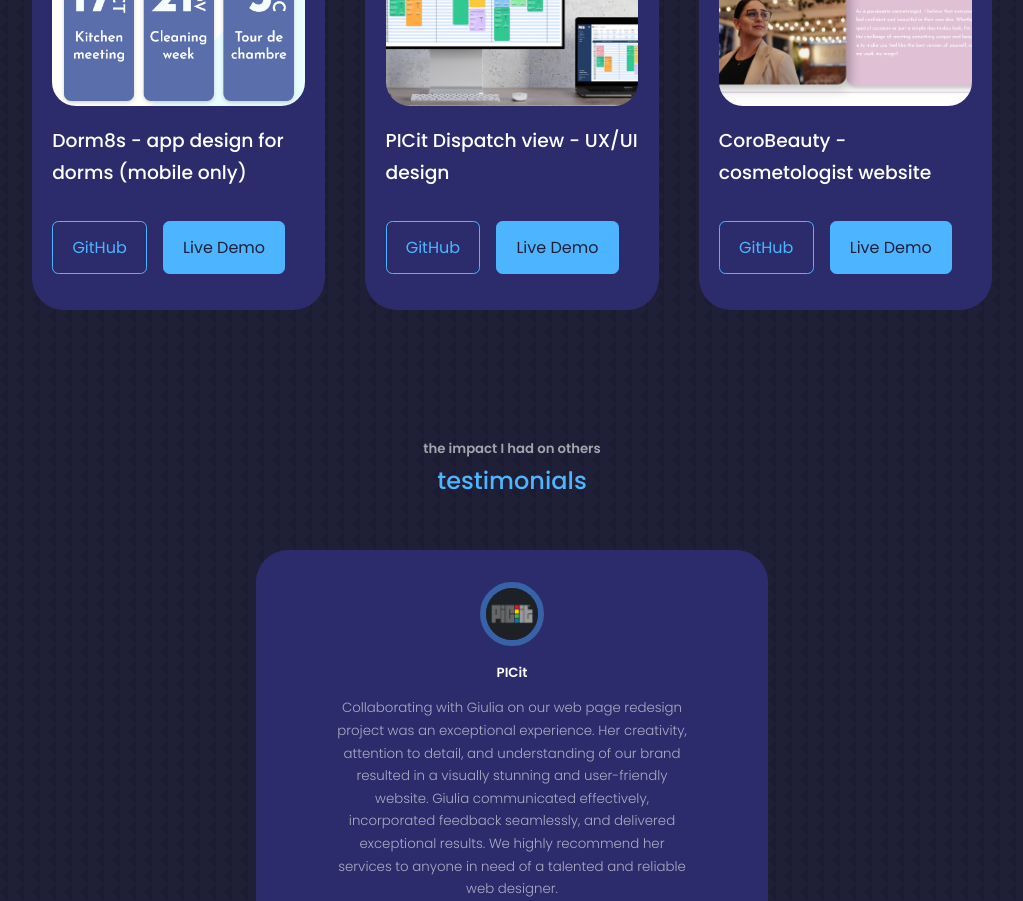
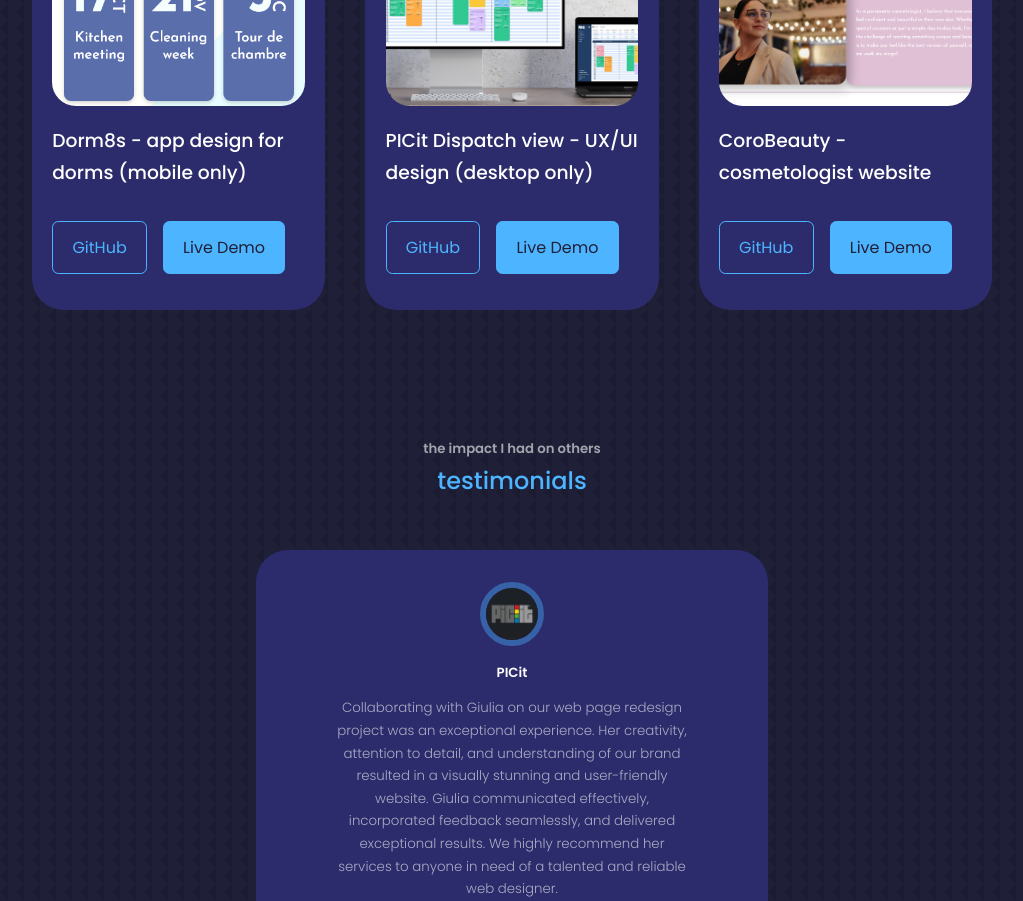
Before and after one commit to GiuliaIvan/portfolio-updatedVersion, a React (Create React App) app: page / in a window 1280 px wide. Shown: the part 3580-4481 px from the top of the page, without its empty margins (128-1151 px from the left). Built offline with nearby package versions, Linux system fonts and the light colour scheme.

Commit message:
Update Portfolio.jsx

```diff
--- a/src/components/portfolio/Portfolio.jsx
+++ b/src/components/portfolio/Portfolio.jsx
@@ -44,7 +44,7 @@ const data = [
   {
     id: 5,
     image: IMG5,
-    title: "PICit Dispatch view - UX/UI design",
+    title: "PICit Dispatch view - UX/UI design (desktop only)",
     github: "https://github.com",
     demo: "https://xd.adobe.com/view/5fe1536e-ce8d-4ecc-836d-7f124c3a441f-0ab2/",
   },
```
